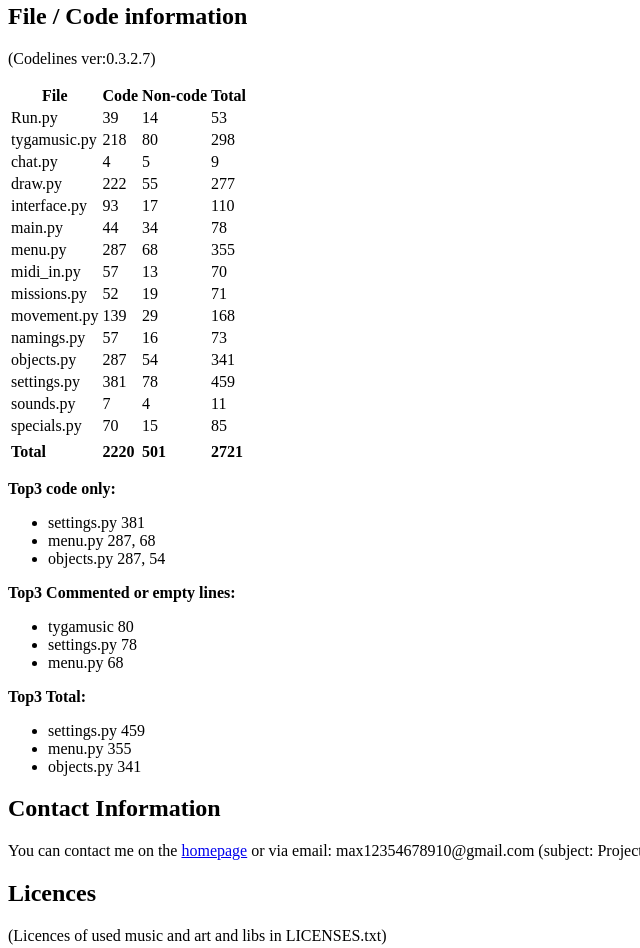
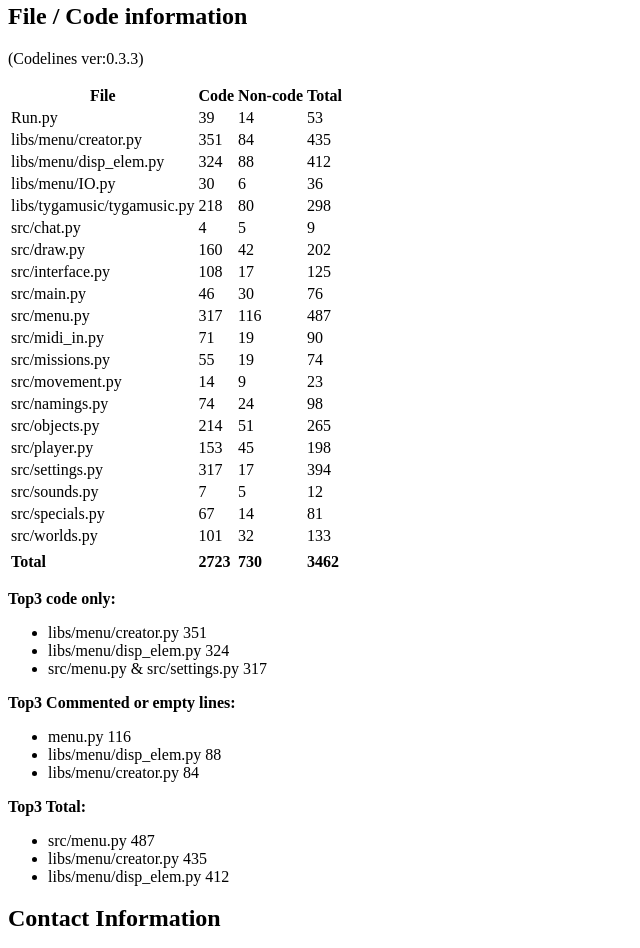
Before and after one commit to miezebieze/Project-Interstellar, a plain HTML site: page README.html in a window 1280 px wide. Shown: the part 1475-2423 px from the top of the page, without its empty margins (0-640 px from the left). Drawn offline with Linux system fonts and the light colour scheme.

Commit message:
adopted changes in README.md into README.html

```diff
--- a/README.html
+++ b/README.html
@@ -11,7 +11,7 @@
 
 <h4>developed  in and with : Python, Pygame, Git/Github and Ninja-IDE. Currently pre-alpha status.</h4>
 
-<p>Version 0.3.x</p>
+<p>Version 0.3.3</p>
 <h2>How to Run the Game</h2>
 <p><br>This is just a developement version so you need
 the programming language <a href="https://www.python.org/downloads/release/python-2710/">Python version 2.x .</a></br>
@@ -45,7 +45,7 @@ Google for: "how to run python files in" and add you OS
 <p>Simply paste your music into the ./assets/music folder to be included in the game.
 "_" will be replaced with spaces " ". For best support use .ogg but .mp3 will work too.</p>
 <h2>File / Code information</h2>
-<p>(Codelines ver:0.3.2.7)</p>
+<p>(Codelines ver:0.3.3)</p>
 <table>
 <thead>
 <tr>
@@ -63,88 +63,118 @@ Google for: "how to run python files in" and add you OS
 <td>53</td>
 </tr>
 <tr>
-<td>tygamusic.py</td>
+<td>libs/menu/creator.py</td>
+<td>351</td>
+<td>84</td>
+<td>435</td>
+</tr>
+<tr>
+<td>libs/menu/disp_elem.py</td>
+<td>324</td>
+<td>88</td>
+<td>412</td>
+</tr>
+<tr>
+<td>libs/menu/IO.py</td>
+<td>30</td>
+<td>6</td>
+<td>36</td>
+</tr>
+<tr>
+<td>libs/tygamusic/tygamusic.py</td>
 <td>218</td>
 <td>80</td>
 <td>298</td>
 </tr>
 <tr>
-<td>chat.py</td>
+<td>src/chat.py</td>
 <td>4</td>
 <td>5</td>
 <td>9</td>
 </tr>
 <tr>
-<td>draw.py</td>
-<td>222</td>
-<td>55</td>
-<td>277</td>
+<td>src/draw.py</td>
+<td>160</td>
+<td>42</td>
+<td>202</td>
 </tr>
 <tr>
-<td>interface.py</td>
-<td>93</td>
+<td>src/interface.py</td>
+<td>108</td>
 <td>17</td>
-<td>110</td>
+<td>125</td>
 </tr>
 <tr>
-<td>main.py</td>
-<td>44</td>
-<td>34</td>
-<td>78</td>
+<td>src/main.py</td>
+<td>46</td>
+<td>30</td>
+<td>76</td>
 </tr>
 <tr>
-<td>menu.py</td>
-<td>287</td>
-<td>68</td>
-<td>355</td>
+<td>src/menu.py</td>
+<td>317</td>
+<td>116</td>
+<td>487</td>
 </tr>
 <tr>
-<td>midi_in.py</td>
-<td>57</td>
-<td>13</td>
-<td>70</td>
+<td>src/midi_in.py</td>
+<td>71</td>
+<td>19</td>
+<td>90</td>
 </tr>
 <tr>
-<td>missions.py</td>
-<td>52</td>
+<td>src/missions.py</td>
+<td>55</td>
 <td>19</td>
-<td>71</td>
+<td>74</td>
 </tr>
 <tr>
-<td>movement.py</td>
-<td>139</td>
-<td>29</td>
-<td>168</td>
+<td>src/movement.py</td>
+<td>14</td>
+<td>9</td>
+<td>23</td>
 </tr>
 <tr>
-<td>namings.py</td>
-<td>57</td>
-<td>16</td>
-<td>73</td>
+<td>src/namings.py</td>
+<td>74</td>
+<td>24</td>
+<td>98</td>
 </tr>
 <tr>
-<td>objects.py</td>
-<td>287</td>
-<td>54</td>
-<td>341</td>
+<td>src/objects.py</td>
+<td>214</td>
+<td>51</td>
+<td>265</td>
 </tr>
 <tr>
-<td>settings.py</td>
-<td>381</td>
-<td>78</td>
-<td>459</td>
+<td>src/player.py</td>
+<td>153</td>
+<td>45</td>
+<td>198</td>
 </tr>
 <tr>
-<td>sounds.py</td>
-<td>7</td>
-<td>4</td>
-<td>11</td>
+<td>src/settings.py</td>
+<td>317</td>
+<td>17</td>
+<td>394</td>
 </tr>
 <tr>
-<td>specials.py</td>
-<td>70</td>
-<td>15</td>
-<td>85</td>
+<td>src/sounds.py</td>
+<td>7</td>
+<td>5</td>
+<td>12</td>
+</tr>
+<tr>
+<td>src/specials.py</td>
+<td>67</td>
+<td>14</td>
+<td>81</td>
+</tr>
+<tr>
+<td>src/worlds.py</td>
+<td>101</td>
+<td>32</td>
+<td>133</td>
 </tr>
 <tr>
 <td></td>
@@ -154,24 +184,24 @@ Google for: "how to run python files in" and add you OS
 </tr>
 <tr>
 <td><strong>Total</strong></td>
-<td><strong>2220</strong></td>
-<td><strong>501</strong></td>
-<td><strong>2721</strong></td>
+<td><strong>2723</strong></td>
+<td><strong>730</strong></td>
+<td><strong>3462</strong></td>
 </tr>
 </tbody>
 </table>
 <p><strong>Top3 code only:</strong><ul>
-<li>settings.py 381</li>
-<li>menu.py     287, 68</li>
-<li>objects.py  287, 54</li></ul></p>
+<li>libs/menu/creator.py           351</li>
+<li>libs/menu/disp_elem.py         324</li>
+<li>src/menu.py &amp; src/settings.py  317</li></ul></p>
 <p><strong>Top3  Commented or empty lines:</strong><ul>
-<li>tygamusic   80</li>
-<li>settings.py 78</li>
-<li>menu.py     68</li></ul></p>
+<li>menu.py               116</li>
+<li>libs/menu/disp_elem.py 88</li>
+<li>libs/menu/creator.py   84</li></ul></p>
 <p><strong>Top3 Total:</strong><ul>
-<li>settings.py 459</li>
-<li>menu.py     355</li>
-<li>objects.py  341</li></ul></p>
+<li>src/menu.py            487</li>
+<li>libs/menu/creator.py   435</li>
+<li>libs/menu/disp_elem.py 412</li></ul></p>
 <h2>Contact Information</h2>
 <p>You can contact me on the <a href="http://www.pygame.org/project-Project+Interstellar-2943-.html">homepage</a>
 or via email: max12354678910@gmail.com
```
